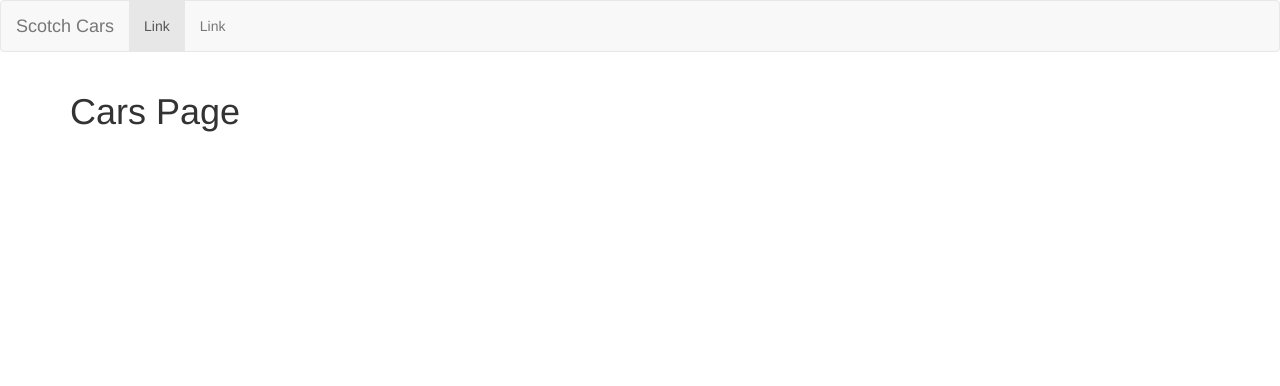
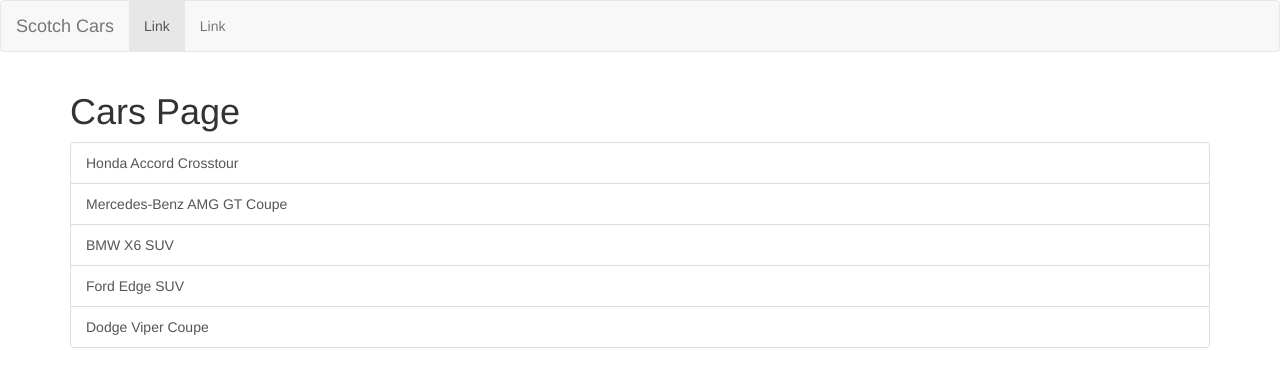
Before and after one commit to OksanaPuga/scotch-cars, a React app: page /app/car in a window 1280 px wide. Shown: the top 386 px of the page. Built offline with nearby package versions, Linux system fonts and the light colour scheme.

Commit message:
added some mocked data

```diff
--- /dev/null
+++ b/mocks.js
@@ -0,0 +1,49 @@
+const carsData = [
+    {
+        id: 1,
+        name: 'Honda Accord Crosstour',
+        year: '2010',
+        model: 'Accord Crosstour',
+        make: 'Honda',
+        media: 'http://media.ed.edmunds-media.com/honda/accord-crosstour/2010/oem/2010_honda_accord-crosstour_4dr-hatchback_ex-l_fq_oem_4_500.jpg',
+        price: '$16,811'
+    },
+    {
+        id: 2,
+        name: 'Mercedes-Benz AMG GT Coupe',
+        year: '2016',
+        model: 'AMG',
+        make: 'Mercedes Benz',
+        media: 'http://media.ed.edmunds-media.com/mercedes-benz/amg-gt/2016/oem/2016_mercedes-benz_amg-gt_coupe_s_fq_oem_1_717.jpg',
+        price: '$138,157'
+    },
+    {
+        id: 3,
+        name: 'BMW X6 SUV',
+        year: '2016',
+        model: 'X6',
+        make: 'BMW',
+        media: 'http://media.ed.edmunds-media.com/bmw/x6/2016/oem/2016_bmw_x6_4dr-suv_xdrive50i_fq_oem_1_717.jpg',
+        price: '$68,999'
+    },
+    {
+        id: 4,
+        name: 'Ford Edge SUV',
+        year: '2016',
+        model: 'Edge',
+        make: 'Ford',
+        media: 'http://media.ed.edmunds-media.com/ford/edge/2016/oem/2016_ford_edge_4dr-suv_sport_fq_oem_6_717.jpg',
+        price: '$36,275'
+    },
+    {
+        id: 5,
+        name: 'Dodge Viper Coupe',
+        year: '2017',
+        model: 'Viper',
+        make: 'Dodge',
+        media: 'http://media.ed.edmunds-media.com/dodge/viper/2017/oem/2017_dodge_viper_coupe_acr_fq_oem_3_717.jpg',
+        price: '$123,890'
+    }
+]
+
+export default carsData;
--- a/src/car/car.jsx
+++ b/src/car/car.jsx
@@ -1,8 +1,36 @@
 import React, { Component } from 'react';
+import carsData from '../../mocks.js';
 
 class Car extends Component {
+    constructor(props) {
+        super(props);
+        this.state = {
+            cars: []
+        };
+    }
+
+    componentDidMount() {
+        this.setState({ cars: carsData });
+    }
+
     render() {
-        return (<h1>Cars Page</h1>);
+        let cars = this.state.cars.map((car) => (
+            <a
+                className='list-group-item'
+                href='#'
+                key={car.id}>
+                {car.name}
+            </a>
+        ));
+
+        return (
+            <div>
+                <h1>Cars Page</h1>
+                <div className='list-group'>
+                    {cars}
+                </div>
+            </div>
+        );
     }
 }
 
```
